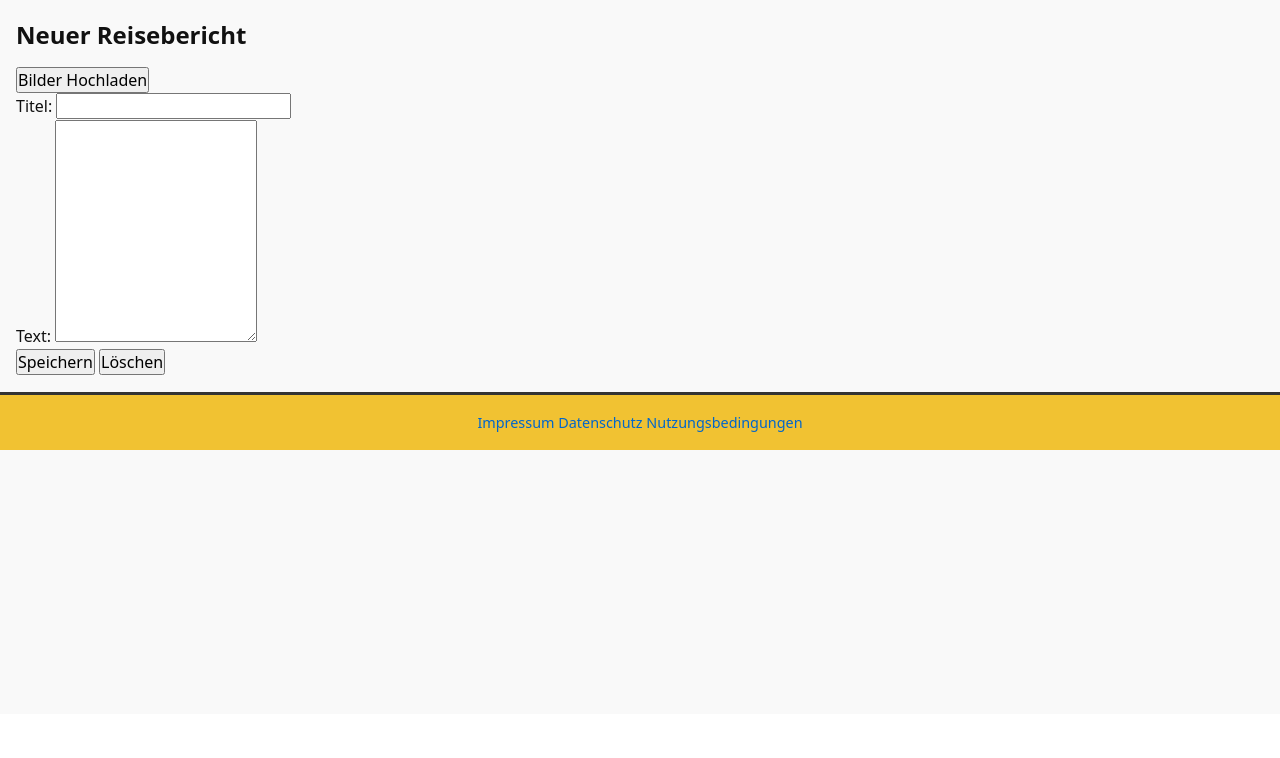
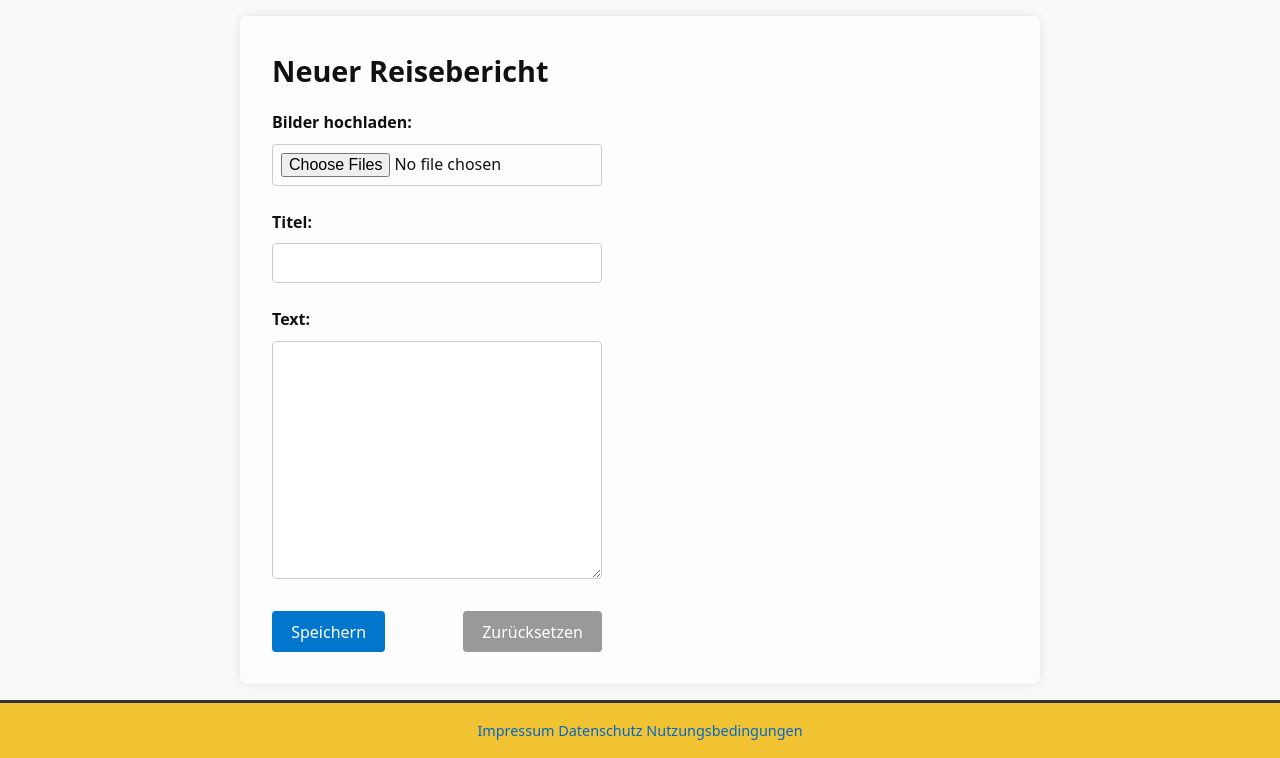
Before and after one commit to mentalri/Reiseberichte, a PHP site: page /eintrag-neu.php in a window 1280 px wide. Shown: the part 86-844 px from the top of the page. Before the commit the page ends 536 px from the top, so only its background shows below. Run offline with PHP 8.4, Linux system fonts and the light colour scheme.

Commit message:
1,changed the eintrag and eintrag-neu files and 2,built two new css files

```diff
--- /dev/null
+++ b/css/pages/bericht-formular.css
@@ -0,0 +1,62 @@
+/* css/pages/bericht-formular.css */
+
+.bericht-formular {
+    max-width: 800px;
+    margin: auto;
+    padding: 2rem;
+    background-color: #fdfdfd;
+    border-radius: 8px;
+    box-shadow: 0 0 10px rgba(0, 0, 0, 0.1);
+}
+
+.bericht-formular h2 {
+    margin-bottom: 1rem;
+    font-size: 1.8rem;
+    text-align: center;
+}
+
+.form-group {
+    margin-bottom: 1.5rem;
+    display: flex;
+    flex-direction: column;
+}
+
+label {
+    font-weight: bold;
+    margin-bottom: 0.5rem;
+}
+
+input[type="text"],
+textarea,
+input[type="file"] {
+    padding: 0.5rem;
+    font-size: 1rem;
+    border: 1px solid #ccc;
+    border-radius: 4px;
+}
+
+.form-actions {
+    display: flex;
+    justify-content: space-between;
+    margin-top: 2rem;
+}
+
+input[type="submit"],
+button {
+    padding: 0.6rem 1.2rem;
+    font-size: 1rem;
+    background-color: #0077cc;
+    color: white;
+    border: none;
+    border-radius: 4px;
+    cursor: pointer;
+}
+
+button[type="reset"] {
+    background-color: #999;
+}
+
+input[type="submit"]:hover,
+button:hover {
+    opacity: 0.9;
+}
--- a/eintrag-neu.php
+++ b/eintrag-neu.php
@@ -1,3 +1,6 @@
+<?php
+$cssFiles = array("css/pages/bericht-formular.css");  // 添加一个对应的 CSS 文件
+?>
 <?php include_once "php/head.php" ?>
 
 <body>
@@ -6,25 +9,29 @@
 
     <main class="container">
 
-        <section>
-            <h2 class="h2">Neuer Reisebericht</h2>
+        <section class="bericht-formular">
+            <h2>Neuer Reisebericht</h2>
 
-            <form method="post">
-                <button> Bilder Hochladen</button>
-                <div>
+            <form method="post" enctype="multipart/form-data">
+                <div class="form-group">
+                    <label for="bilder">Bilder hochladen:</label>
+                    <input type="file" id="bilder" name="bilder[]" multiple accept="image/*">
+                </div>
+
+                <div class="form-group">
                     <label for="titel">Titel:</label>
                     <input type="text" id="titel" name="titel" maxlength="100" required>
                 </div>
 
-                <div>
+                <div class="form-group">
                     <label for="text">Text:</label>
-                    <textarea id="text" name="text" cols="20" rows="10" maxlength="2000"></textarea>
-                </div>
-                <div>
-                    <input type="submit" id="eintragen" name="eintragen" value="Speichern">
-                    <button>Löschen</button>
+                    <textarea id="text" name="text" cols="30" rows="10" maxlength="2000" required></textarea>
                 </div>
 
+                <div class="form-actions">
+                    <input type="submit" id="eintragen" name="eintragen" value="Speichern">
+                    <button type="reset">Zurücksetzen</button>
+                </div>
             </form>
 
         </section>
@@ -33,5 +40,4 @@
 
     <?php include_once "php/footer.php" ?>
 </body>
-
 </html>
```
Also changed, not shown: css/pages/bericht.css (added, +54 -0 lines), eintrag.php (+15 -27 lines).
